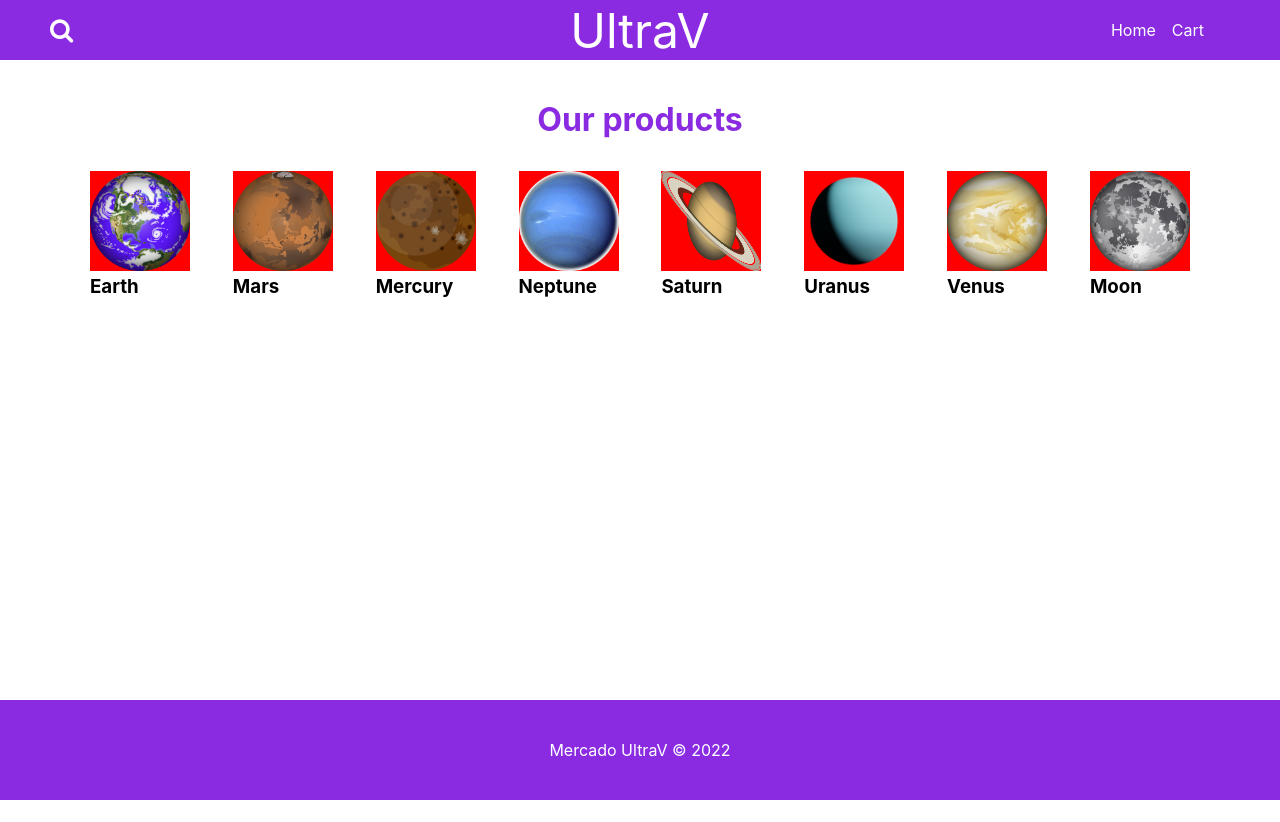
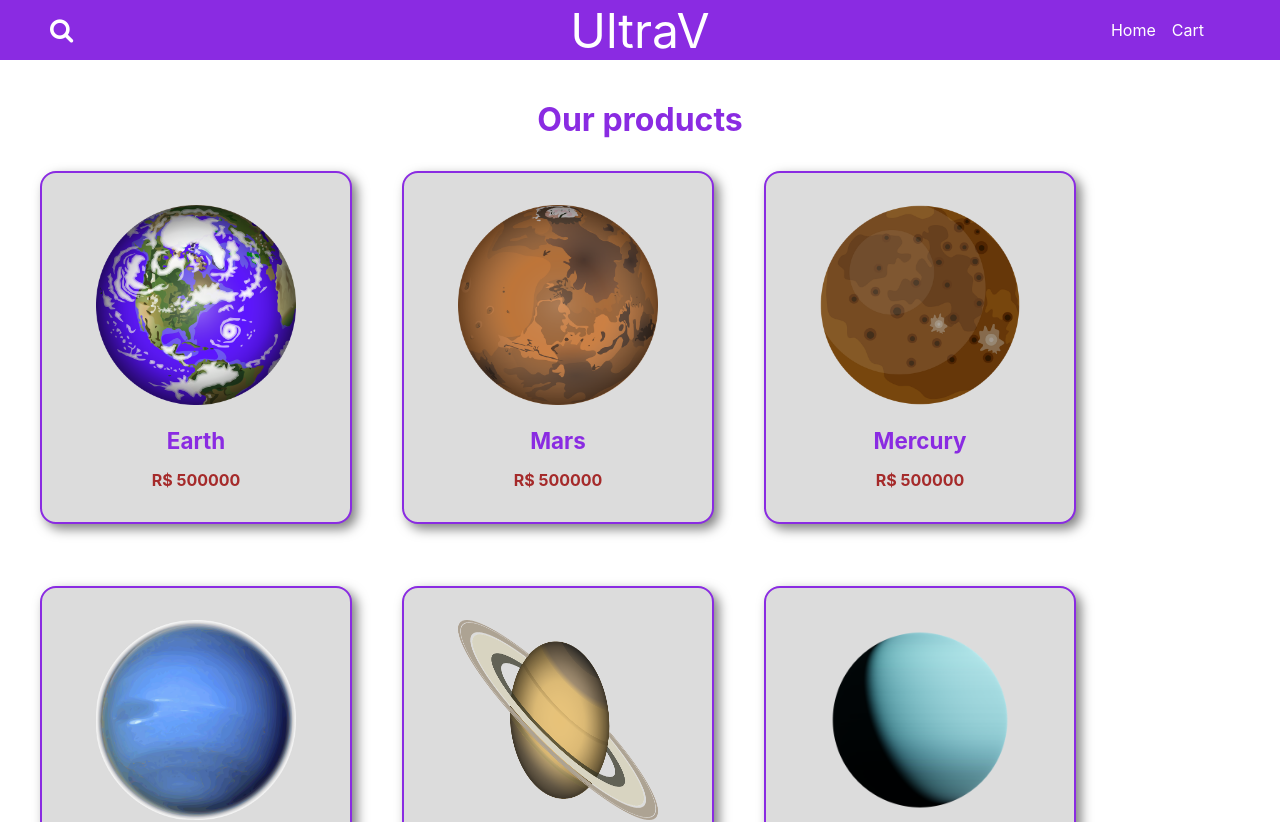
Before and after one commit to AmiltonCabral/mercado-ultrav, a Next.js app: page / in a window 1280 px wide. Shown: the top 822 px of the page. Before the commit the page ends 800 px from the top, so only its background shows below. Built offline with nearby package versions, Linux system fonts and the light colour scheme.

Commit message:
created cards

```diff
--- a/components/Card.js
+++ b/components/Card.js
@@ -1,8 +1,10 @@
 import Image from "next/image"
+import Link from "next/link"
 import styles from "../styles/Card.module.css"
 
 export default function Card({product}) {
   return (
+    <Link href={`/product/${product.id}`}>
       <div className={styles.card}>
         <Image
           src={`/images/${product.image}.png`}
@@ -10,7 +12,9 @@ export default function Card({product}) {
           height="200px"
           alt={product.name}
         />
-      <h3>{product.name}</h3>
+        <h3 className={styles.title}>{product.name}</h3>
+        <h4 className={styles.price}>R$ {product.price}</h4>
       </div>
+    </Link>
   )
 }
--- a/pages/api/products.js
+++ b/pages/api/products.js
@@ -15,49 +15,49 @@ export default function handler(req, res) {
         {
           "id": 2,
           "name": "Earth",
-          "price": 500000,
+          "price": 500000.00,
           "image": "earth"
         },
         {
           "id": 3,
           "name": "Mars",
-          "price": 500000,
+          "price": 500000.00,
           "image": "mars"
         },
         {
           "id": 4,
           "name": "Mercury",
-          "price": 500000,
+          "price": 500000.00,
           "image": "mercury"
         },
         {
           "id": 5,
           "name": "Neptune",
-          "price": 500000,
+          "price": 500000.00,
           "image": "neptune"
         },
         {
           "id": 6,
           "name": "Saturn",
-          "price": 500000,
+          "price": 500000.00,
           "image": "saturn"
         },
         {
           "id": 7,
           "name": "Uranus",
-          "price": 500000,
+          "price": 500000.00,
           "image": "uranus"
         },
         {
           "id": 8,
           "name": "Venus",
-          "price": 500000,
+          "price": 500000.00,
           "image": "venus"
         },
         {
           "id": 9,
           "name": "Moon",
-          "price": 500000,
+          "price": 500000.00,
           "image": "moon"
         },
       ]
--- a/pages/index.js
+++ b/pages/index.js
@@ -29,12 +29,10 @@ export default function Home({ products }) {
         <h1 className={styles.title}>Our products</h1>
       </div>
 
-      <div>
-        <div className={styles.product_container}>
-          {products.map((product) => (
-            <Card key={product.id} product={product} />
+      <div className={styles.product_container}>
+        {products.map((product) => (
+          <Card key={product.id} product={product} />
           ))}
-        </div>
       </div>
     </>
   )
--- a/styles/Card.module.css
+++ b/styles/Card.module.css
@@ -1,6 +1,32 @@
 .card {
-  height: 100px;
-  width: 100px;
-  object-fit: cover;
-  background-color: red;
+  cursor: pointer;
+  display: flex;
+  justify-content: center;
+  align-items: center;
+  flex-direction: column;
+  padding: 2em 1em;
+  margin-bottom: 2em;
+  width: 23%;
+  border-radius: 1em;
+  border: 2px solid blueviolet;
+  box-shadow: 5px 5px 12px rgba(0, 0, 0, 0.5);
+  background-color: gainsboro;
+  color: blueviolet;
+  transition: .5s;
 }
+
+.card:hover {
+  background-color: white;
+  border: 2px solid violet;
+  color: violet;
+}
+
+.card .title {
+  margin-top: 1em;
+  font-size: 1.4em;
+}
+
+.price {
+  margin-top: 1em;
+  color: brown;
+}
--- a/styles/Home.module.css
+++ b/styles/Home.module.css
@@ -12,10 +12,10 @@
 }
 
 .product_container {
+  justify-content: flex-start;
+  align-items: center;
   display: flex;
   flex-wrap: wrap;
-  justify-content: space-between;
-  align-items: center;
-  max-width: 1100px;
+  gap: 30px 50px;
   margin: 0 auto;
 }
```
Lines whose indentation alone changed are shown as unchanged.
